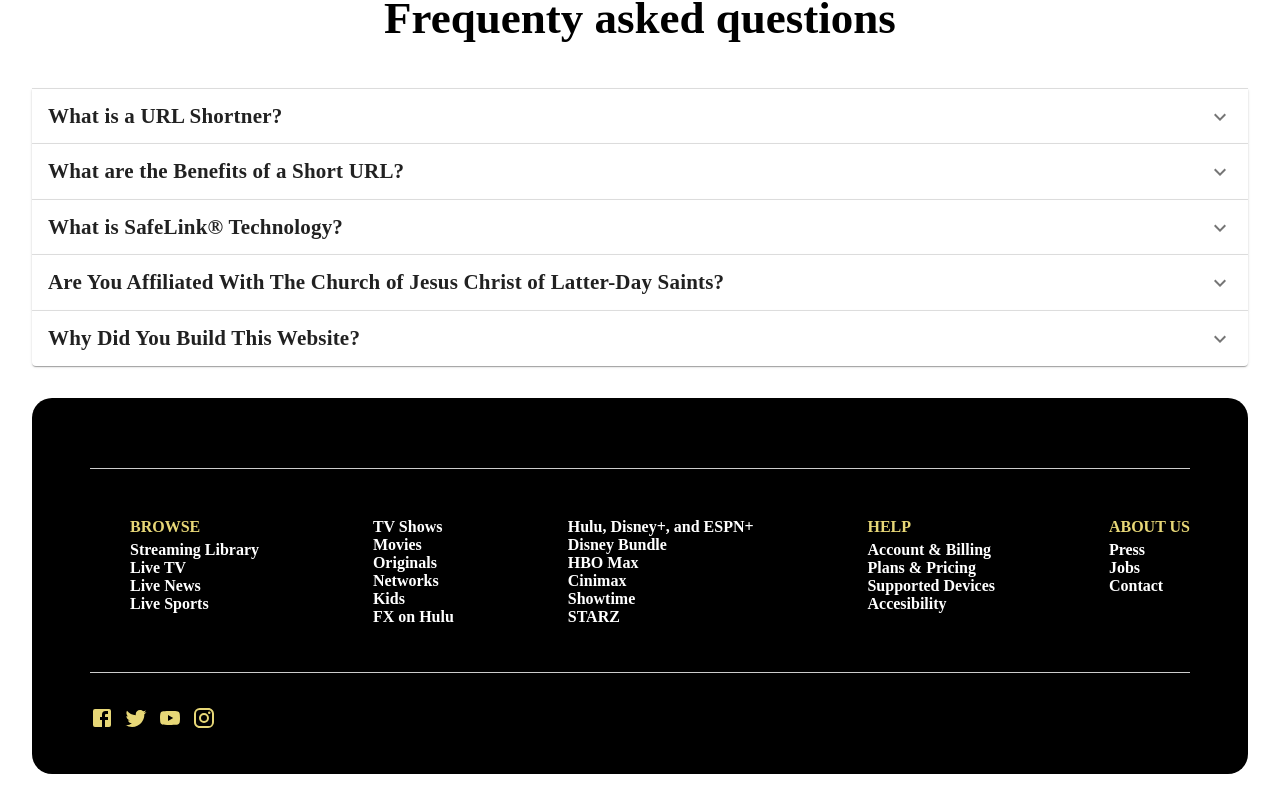
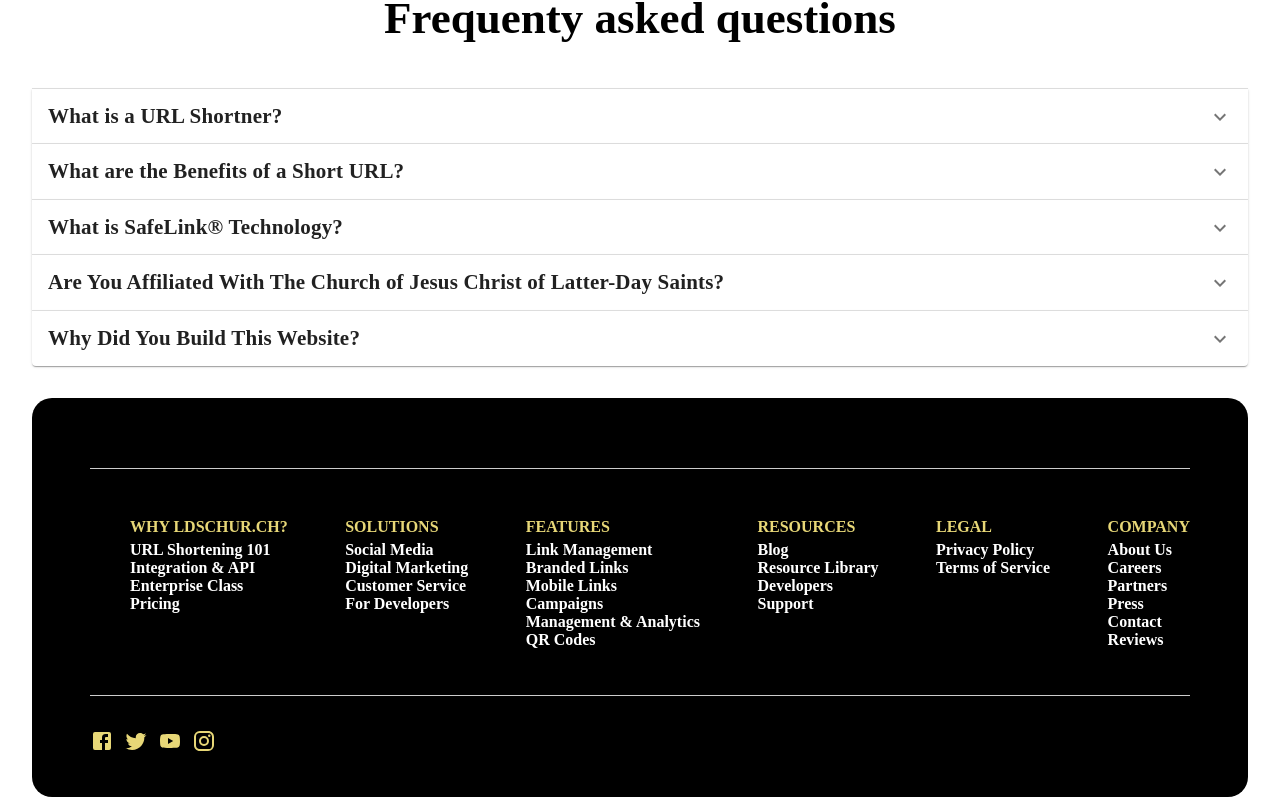
Before and after one commit to infiniteoo/LDSchur.ch, a React (Create React App) app in the folder client/: page / in a window 1280 px wide. Shown: the part 1406-2211 px from the top of the page. Before the commit the page ends 2188 px from the top, so only its background shows below. Built offline with nearby package versions, Linux system fonts and the light colour scheme; a web font is replaced by a local one.

Commit message:
fixed zindex on navbar

```diff
--- a/client/src/components/footer/Footer.js
+++ b/client/src/components/footer/Footer.js
@@ -58,117 +58,138 @@
         <div className={classes.divider}></div>
         <div className={classes.footerLists}>
           <ul style={{ listStyleType: "none" }}>
-            <li className={classes.listHead}>BROWSE</li>
+            <li className={classes.listHead}>Why LDSchur.ch?</li>
             <li>
               <a className={classes.link} href="#">
-                Streaming Library
+                URL Shortening 101
               </a>
             </li>
             <li>
               <a className={classes.link} href="#">
-                Live TV
+                Integration & API
               </a>
             </li>
             <li>
               <a className={classes.link} href="#">
-                Live News
+                Enterprise Class
               </a>
             </li>
             <li>
               <a className={classes.link} href="#">
-                Live Sports
+                Pricing
+              </a>
+            </li>
+          </ul>
+
+          <ul style={{ listStyleType: "none" }}>
+            <li className={classes.listHead}>Solutions</li>
+            <li>
+              <a className={classes.link} href="#">
+                Social Media
+              </a>
+            </li>
+            <li>
+              <a className={classes.link} href="#">
+                Digital Marketing
+              </a>
+            </li>
+            <li>
+              <a className={classes.link} href="#">
+                Customer Service
+              </a>
+            </li>
+            <li>
+              <a className={classes.link} href="#">
+                For Developers
               </a>
             </li>
           </ul>
           <ul style={{ listStyleType: "none" }}>
+            <li className={classes.listHead}>Features</li>
             <li>
               <a className={classes.link} href="#">
-                TV Shows
+                Link Management
               </a>
             </li>
             <li>
               <a className={classes.link} href="#">
-                Movies
+                Branded Links
               </a>
             </li>
             <li>
               <a className={classes.link} href="#">
-                Originals
+                Mobile Links
               </a>
             </li>
             <li>
               <a className={classes.link} href="#">
-                Networks
+                Campaigns
               </a>
             </li>
             <li>
               <a className={classes.link} href="#">
-                Kids
+                Management & Analytics
               </a>
             </li>
             <li>
               <a className={classes.link} href="#">
-                FX on Hulu
+                QR Codes
               </a>
             </li>
           </ul>
           <ul style={{ listStyleType: "none" }}>
+            <li className={classes.listHead}>Resources</li>
             <li>
               <a className={classes.link} href="#">
-                Hulu, Disney+, and ESPN+
+                Blog
               </a>
             </li>
             <li>
               <a className={classes.link} href="#">
-                Disney Bundle
+                Resource Library
               </a>
             </li>
             <li>
               <a className={classes.link} href="#">
-                HBO Max
+                Developers
               </a>
             </li>
             <li>
               <a className={classes.link} href="#">
-                Cinimax
+                Support
+              </a>
+            </li>
+          </ul>
+          <ul style={{ listStyleType: "none" }}>
+            <li className={classes.listHead}>Legal</li>
+            <li>
+              <a className={classes.link} href="#">
+                Privacy Policy
               </a>
             </li>
             <li>
               <a className={classes.link} href="#">
-                Showtime
+                Terms of Service
+              </a>
+            </li>
+          </ul>
+          <ul style={{ listStyleType: "none" }}>
+            <li className={classes.listHead}>Company</li>
+            <li>
+              <a className={classes.link} href="#">
+                About Us
               </a>
             </li>
             <li>
               <a className={classes.link} href="#">
-                STARZ
-              </a>
-            </li>
-          </ul>
-          <ul style={{ listStyleType: "none" }}>
-            <li className={classes.listHead}>HELP</li>
-            <li>
-              <a className={classes.link} href="#">
-                Account & Billing
+                Careers
               </a>
             </li>
             <li>
               <a className={classes.link} href="#">
-                Plans & Pricing
+                Partners
               </a>
             </li>
-            <li>
-              <a className={classes.link} href="#">
-                Supported Devices
-              </a>
-            </li>
-            <li>
-              <a className={classes.link} href="#">
-                Accesibility
-              </a>
-            </li>
-          </ul>
-          <ul style={{ listStyleType: "none" }}>
-            <li className={classes.listHead}>ABOUT US</li>
             <li>
               <a className={classes.link} href="#">
                 Press
@@ -176,12 +197,12 @@
             </li>
             <li>
               <a className={classes.link} href="#">
-                Jobs
+                Contact
               </a>
             </li>
             <li>
               <a className={classes.link} href="#">
-                Contact
+                Reviews
               </a>
             </li>
           </ul>
--- a/client/src/components/header/Header.js
+++ b/client/src/components/header/Header.js
@@ -9,7 +9,6 @@
     fontWeight: "400",
     textAlign: "center",
     paddingTop: "8rem",
-    zIndex: "1",
   },
   headline: {
     fontFamily: ["Georama"],
--- a/client/src/components/navbar/Navbar.js
+++ b/client/src/components/navbar/Navbar.js
@@ -38,6 +38,7 @@
     top: "0",
     width: "100%",
     marginBottom: "1rem",
+    zIndex: "100",
   },
 });
 
```
